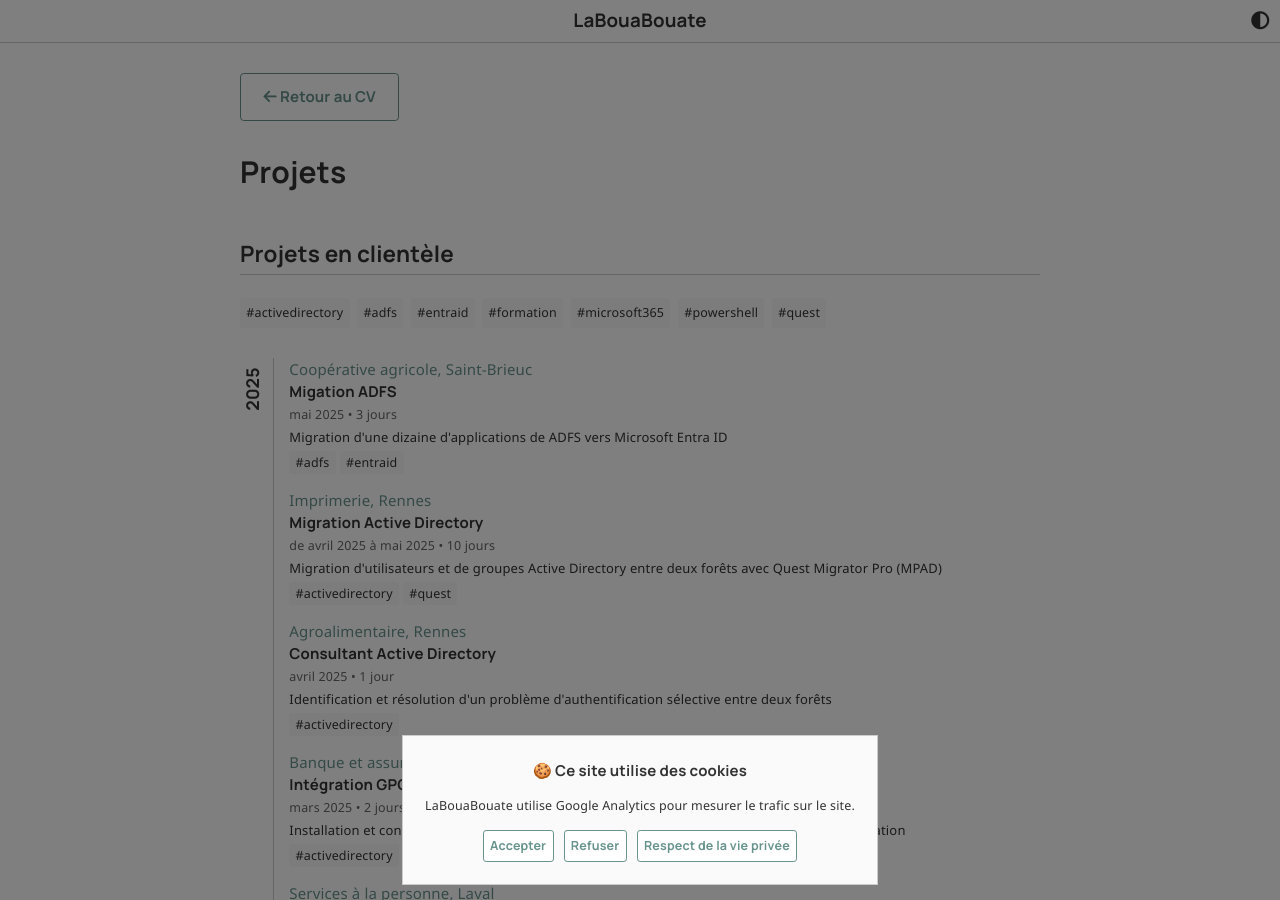
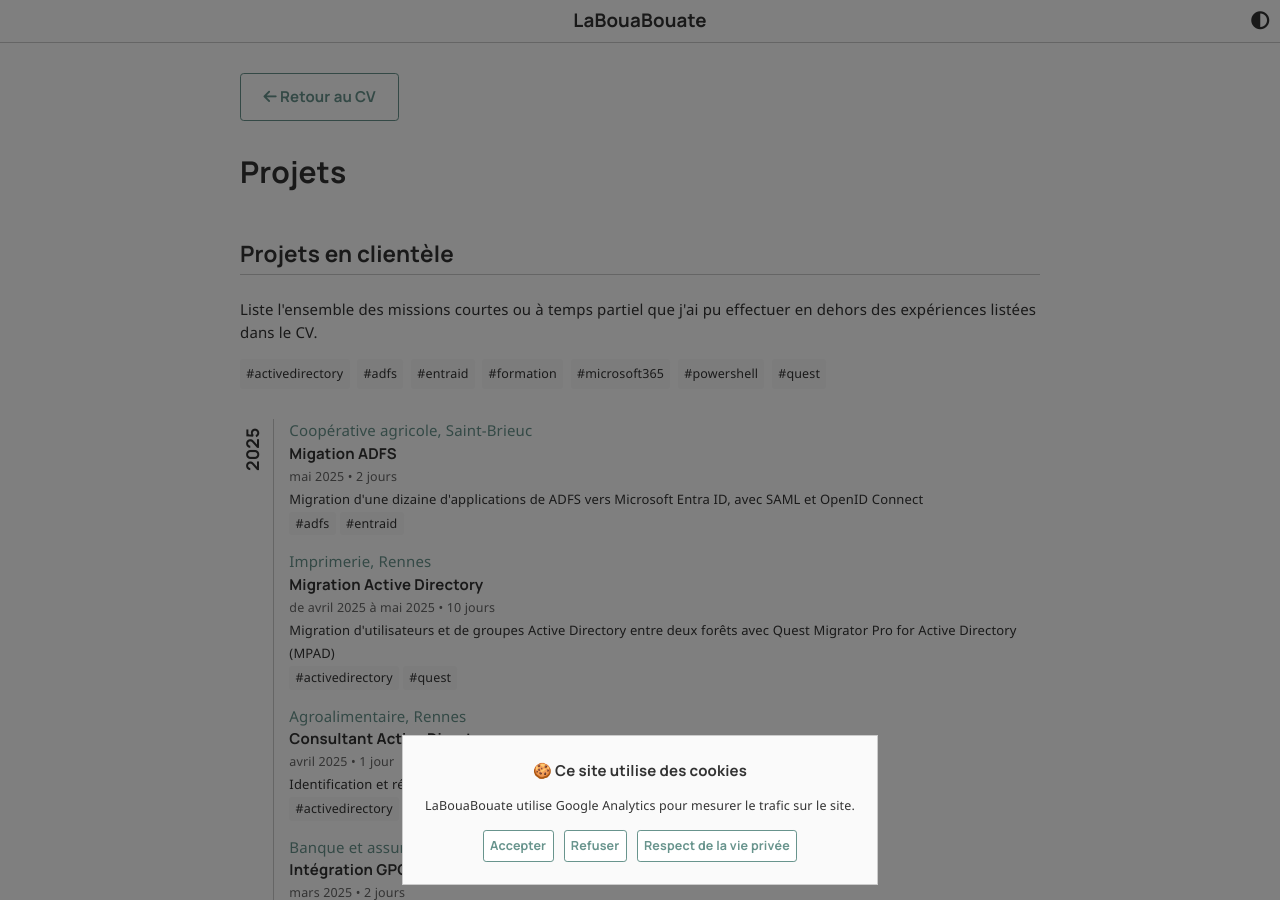
Before and after one commit to leobouard/leobouard.github.io, a Jekyll site: the page built from _pages/projects.html, in a window 1280 px wide and 900 px high. Built offline with Jekyll 4.4.1, drawn with Linux system fonts in a browser that asks for light colours; nearby versions of some CDN libraries; some web fonts are replaced.

Commit message:
Modification projets et ajout disclaimer

```diff
--- a/_data/projects.json
+++ b/_data/projects.json
@@ -6,8 +6,8 @@
                 "customer": "Coopérative agricole, Saint-Brieuc",
                 "title": "Migation ADFS",
                 "period": "mai 2025",
-                "duration": "3 jours",
-                "description": "Migration d'une dizaine d'applications de ADFS vers Microsoft Entra ID",
+                "duration": "2 jours",
+                "description": "Migration d'une dizaine d'applications de ADFS vers Microsoft Entra ID, avec SAML et OpenID Connect",
                 "tags": ["adfs", "entraid"]
             },
             {
@@ -15,7 +15,7 @@
                 "title": "Migration Active Directory",
                 "period": "de avril 2025 à mai 2025",
                 "duration": "10 jours",
-                "description": "Migration d'utilisateurs et de groupes Active Directory entre deux forêts avec Quest Migrator Pro (MPAD)",
+                "description": "Migration d'utilisateurs et de groupes Active Directory entre deux forêts avec Quest Migrator Pro for Active Directory (MPAD)",
                 "tags": ["activedirectory", "quest"]
             },
             {
--- a/_pages/projects.html
+++ b/_pages/projects.html
@@ -11,6 +11,7 @@ description: "Liste des projets sur lesquels j'ai travaillé"
 
 <h1>Projets</h1>
 <h2>Projets en clientèle</h2>
+<p>Liste l'ensemble des missions courtes ou à temps partiel que j'ai pu effectuer en dehors des expériences listées dans le CV.</p>
 
 {% include filter-tags.html %}
 <div class="all-tags">
```
